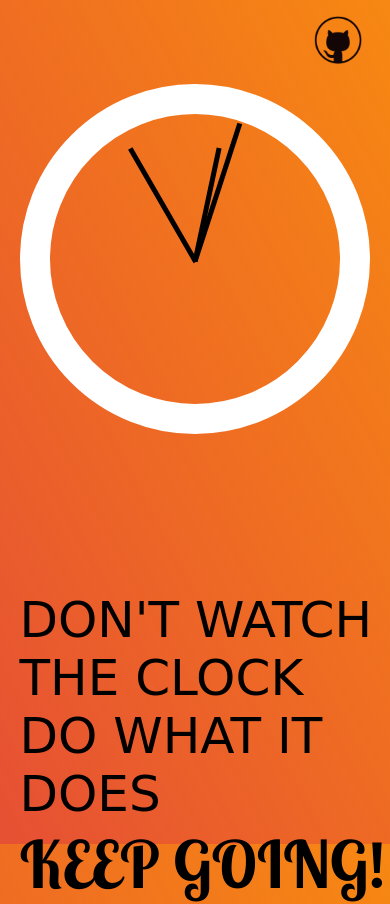
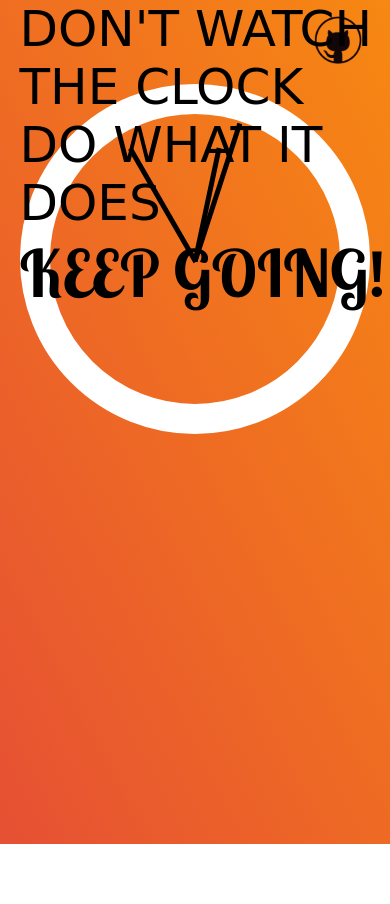
Before and after one commit to tashish9/Clock, a plain HTML site: page index.html in a window 390 px wide. After the commit the page ends 844 px from the top, so only its background shows below. Drawn offline with nearby package versions, Linux system fonts and the light colour scheme; a web font is replaced by a local one.

Commit message:
Update style.css

```diff
--- a/style.css
+++ b/style.css
@@ -75,7 +75,7 @@ body {
   }
   .quote {
     font-size: 50px;
-    top: 70%;
+    top: 0;
   }
   .keep {
     font-size: 65px;
```
